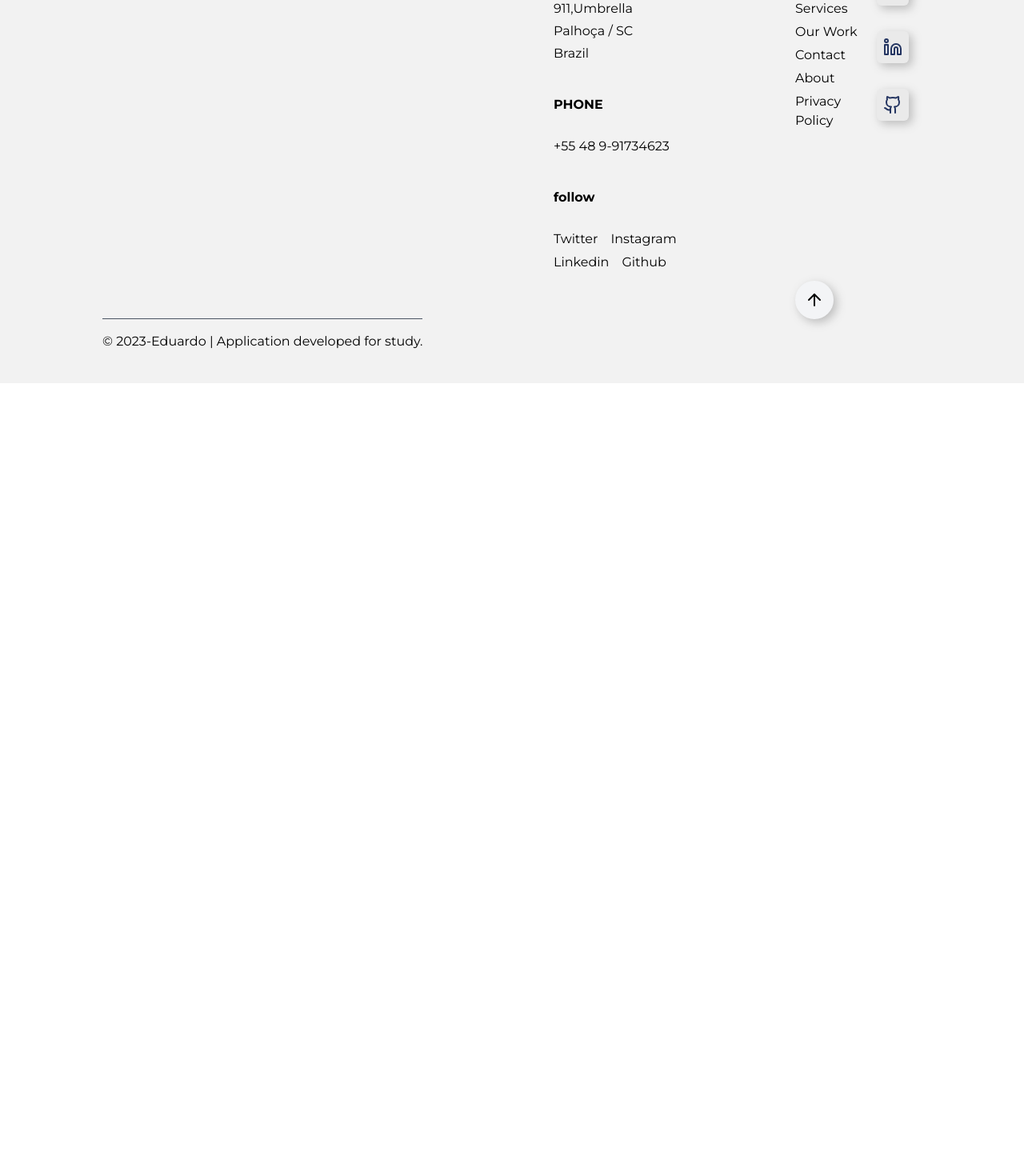
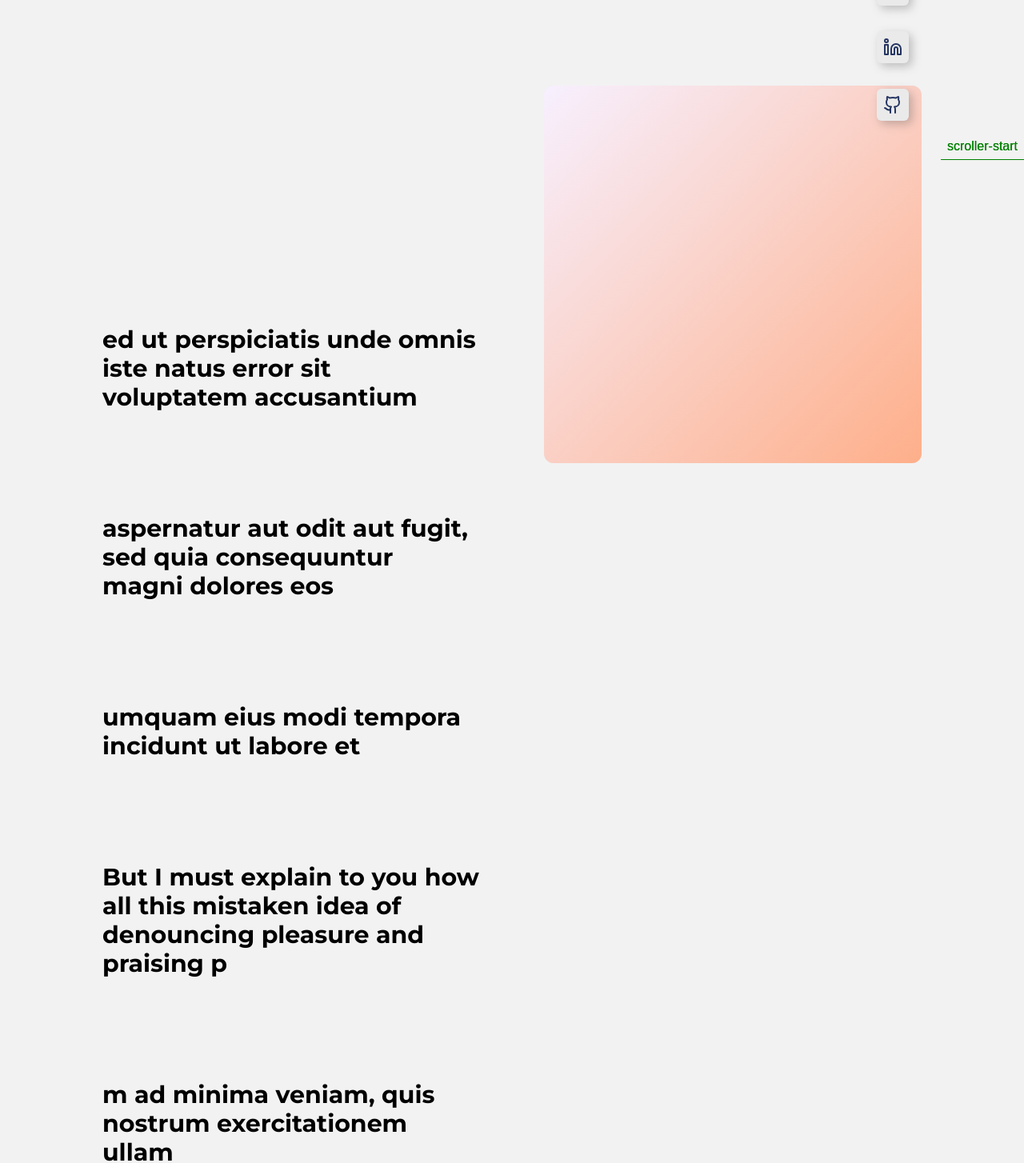
Before and after one commit to juniorflp/Landing-page-next-13, a Next.js app: page /about-us in a window 1280 px wide. Shown: the part 441-1895 px from the top of the page at 80% size. Before the commit the page ends 920 px from the top, so only its background shows below. Built offline with nearby package versions, Linux system fonts and the light colour scheme.

Commit message:
test scroll

```diff
--- a/app/about-us/page.tsx
+++ b/app/about-us/page.tsx
@@ -1,12 +1,148 @@
-import React from "react";
+"use client";
+
+import { NavScreen, NavScreenMobile } from "@/components";
+import {
+  Abacate,
+  Banana,
+  Laranja,
+  Maca,
+  Tangirina,
+  Uva,
+} from "@/components/card-scroll/CardScroll";
+import ListScroll from "@/components/list-scroll/ListScroll";
+import React, { useEffect, useRef } from "react";
+import { gsap } from "gsap";
+import { ScrollTrigger } from "gsap/ScrollTrigger";
+import { start } from "repl";
+
+const features = [
+  {
+    id: "banana",
+    text: "ed ut perspiciatis unde omnis iste natus error sit voluptatem accusantium",
+    card: Banana,
+  },
+  {
+    id: "maca",
+    text: "aspernatur aut odit aut fugit, sed quia consequuntur magni dolores eos ",
+    card: Maca,
+  },
+  {
+    id: "uva",
+    text: "umquam eius modi tempora incidunt ut labore et",
+    card: Uva,
+  },
+  {
+    id: "laranja",
+    text: "But I must explain to you how all this mistaken idea of denouncing pleasure and praising p",
+    card: Laranja,
+  },
+  {
+    id: "abacate",
+    text: "m ad minima veniam, quis nostrum exercitationem ullam",
+    card: Abacate,
+  },
+  {
+    id: "tangirina",
+    text: "tias excepturi sint occaecati cupiditate non provident, similique sunt ",
+    card: Tangirina,
+  },
+];
 
 const AboutUs: React.FC = () => {
+  const ref1 = useRef<HTMLDivElement>(null);
+  const ref2 = useRef<HTMLDivElement>(null);
+
+  gsap.registerPlugin(ScrollTrigger);
+
+  // gsap.to(".anime", {
+  //   x: 700,
+  //   duration: 3,
+  //   scrollTrigger: ".anime",
+  // });
+
+  useEffect(() => {
+    if (ref1.current) {
+      gsap.to(".anime", {
+        y: -1800,
+        duration: 5,
+        scrollTrigger: {
+          trigger: ref1.current,
+          start: "top 50%",
+          end: "bottom 0%",
+          scrub: 1,
+        },
+      });
+    }
+    if (ref2.current) {
+      gsap.to(".anime2", {
+        x: -1800,
+        duration: 5,
+        scrollTrigger: {
+          trigger: ref2.current,
+          start: "top center",
+          end: "bottom 0%",
+          scrub: 1,
+        },
+      });
+    }
+
+    ScrollTrigger.create({
+      markers: true,
+      start: "top 80%",
+      end: "top 50%",
+      trigger: ".anime2",
+      // toggleClass: { targets: "bg-slate-600", className: "bg-red-500" },
+      onEnter: () => console.log("esndksjdksdjskdjskdjk"),
+    });
+  }, []);
+
   return (
-    <>
-      <div className="hero bg-gray-400 ">
-        <div className="flex-center mt-24">About us</div>
+    <main className="bg-bg-color-ligth">
+      <NavScreenMobile />
+      <NavScreen />
+      <div className=" flex pt-96 md:px-32 px-2 gap-20 items-start">
+        <div className="w-full flex py-[50vh] ">
+          <ul>
+            {features.map((i) => (
+              <li key={i.id}>
+                <ListScroll id={i.id}>{i.text}</ListScroll>
+              </li>
+            ))}
+          </ul>
+        </div>
+        <div className="w-full sticky top-0 flex h-screen items-center">
+          <div className="relative w-full aspect-square rounded-xl bg-gray-200">
+            {features.map((item) => (
+              <item.card id={item.id} key={item.id} />
+            ))}
+          </div>
+        </div>
       </div>
-    </>
+      <div className="h-[200vh] flex  md:px-32 px-2 py-[200px] justify-center ">
+        <div className="sticky w-[600px] flex  top-10 pt-[100px] justify-center h-[500px] overflow-hidden">
+          <div ref={ref1} className="anime gap-1 ">
+            <div className=" aspect-square w-[300px] bg-blue-100"></div>
+            <div className=" aspect-square w-[300px] bg-blue-200"></div>
+            <div className=" aspect-square w-[300px] bg-blue-300"></div>
+            <div className=" aspect-square w-[300px] bg-blue-400"></div>
+            <div className=" aspect-square w-[300px] bg-blue-500"></div>
+            <div className=" aspect-square w-[300px] bg-blue-600"></div>
+            <div className=" aspect-square w-[300px] bg-blue-700"></div>
+          </div>
+        </div>
+        <div className="sticky w-[600px] flex  top-10 pt-[100px] justify-start h-[500px] overflow-hidden">
+          <div ref={ref2} className="anime2 flex  gap-1">
+            <div className="flex aspect-square w-[300px] bg-blue-100"></div>
+            <div className="flex aspect-square w-[300px] bg-blue-200"></div>
+            <div className="flex aspect-square w-[300px] bg-blue-300"></div>
+            <div className="flex aspect-square w-[300px] bg-blue-400"></div>
+            <div className="flex aspect-square w-[300px] bg-blue-500"></div>
+            <div className="flex aspect-square w-[300px] bg-blue-600"></div>
+            <div className="flex aspect-square w-[300px] bg-blue-700"></div>
+          </div>
+        </div>
+      </div>
+    </main>
   );
 };
 
--- a/app/context/store.tsx
+++ b/app/context/store.tsx
@@ -1,7 +1,9 @@
 "use client";
 
 import {
+  Dispatch,
   ReactNode,
+  SetStateAction,
   createContext,
   useContext,
   useEffect,
@@ -9,6 +11,7 @@ import {
 } from "react";
 import styles from "../../components/nav-screen/navScreen.module.css";
 import { useTheme } from "next-themes";
+import { usePathname } from "next/navigation";
 
 interface ContextProps {
   showBlackScreen: boolean;
@@ -16,6 +19,8 @@ interface ContextProps {
   openAndClosseScreen: string;
   toggleBlackScreen: () => void;
   toggleBlackScreenMobile: () => void;
+  inViewFeatures: string | null;
+  setInViewFeatures: Dispatch<SetStateAction<string | null>>;
 }
 
 const GlobalContext = createContext<ContextProps>({
@@ -24,6 +29,8 @@ const GlobalContext = createContext<ContextProps>({
   showBlackScreenMobile: false,
   toggleBlackScreen: () => {},
   toggleBlackScreenMobile: () => {},
+  inViewFeatures: null,
+  setInViewFeatures: () => {},
 });
 
 export const GlobalContextProvider = ({
@@ -33,9 +40,11 @@ export const GlobalContextProvider = ({
 }) => {
   const [showBlackScreen, setShowBlackScreen] = useState(false);
   const [showBlackScreenMobile, setShowBlackScreenMobile] = useState(false);
+  const [inViewFeatures, setInViewFeatures] = useState<string | null>(null);
   const [openAndClosseScreen, setopenAndClosseScreen] = useState(
     styles["circle-animation"]
   );
+  const pathName = usePathname();
 
   const toggleBlackScreenMobile = () => {
     setShowBlackScreenMobile((prev) => !prev);
@@ -55,23 +64,27 @@ export const GlobalContextProvider = ({
 
   const { setTheme } = useTheme();
   useEffect(() => {
-    if (window.scrollY > 300 && window.scrollY <= 3150) {
-      setTheme("dark");
-    } else {
-      setTheme("light");
-    }
-    function handleScroll() {
+    if (pathName !== "/about-us") {
       if (window.scrollY > 300 && window.scrollY <= 3150) {
         setTheme("dark");
       } else {
         setTheme("light");
       }
     }
+    function handleScroll() {
+      if (pathName !== "/about-us") {
+        if (window.scrollY > 300 && window.scrollY <= 3150) {
+          setTheme("dark");
+        } else {
+          setTheme("light");
+        }
+      }
+    }
     window.addEventListener("scroll", handleScroll);
     return () => {
       window.removeEventListener("scroll", handleScroll);
     };
-  }, []);
+  }, [pathName]);
 
   return (
     <GlobalContext.Provider
@@ -81,6 +94,8 @@ export const GlobalContextProvider = ({
         toggleBlackScreen,
         toggleBlackScreenMobile,
         showBlackScreenMobile,
+        inViewFeatures,
+        setInViewFeatures,
       }}
     >
       {children}
--- /dev/null
+++ b/components/card-scroll/CardScroll.tsx
@@ -0,0 +1,74 @@
+"use client";
+
+import React, { ReactNode } from "react";
+import classNames from "classnames";
+import { useGlobalContext } from "@/app/context/store";
+
+type CardProps = {
+  gradient: string;
+  children: React.ReactNode;
+} & Cards;
+
+type Cards = {
+  id: string;
+};
+
+const CardScroll = ({ gradient, children, id }: CardProps) => {
+  const { inViewFeatures } = useGlobalContext();
+
+  return (
+    <div
+      className={classNames(
+        "absolute w-full h-full inset-0  rounded-xl bg-gradient-to-br transition-opacity",
+        gradient,
+        inViewFeatures === id ? "opacity-100" : "opacity-0"
+      )}
+    >
+      {children}
+    </div>
+  );
+};
+
+export const Banana = ({ id }: Cards) => {
+  return (
+    <CardScroll id={id} gradient="from-[#f7f0ff] to-[#fee38a]">
+      <span />
+    </CardScroll>
+  );
+};
+
+export const Maca = ({ id }: Cards) => {
+  return (
+    <CardScroll id={id} gradient="from-[#f7f0ff] to-[#fe8a8a]">
+      <span />
+    </CardScroll>
+  );
+};
+export const Uva = ({ id }: Cards) => {
+  return (
+    <CardScroll id={id} gradient="from-[#f7f0ff] to-[#a78afe]">
+      <span />
+    </CardScroll>
+  );
+};
+export const Laranja = ({ id }: Cards) => {
+  return (
+    <CardScroll id={id} gradient="from-[#f7f0ff] to-[#fec28a]">
+      <span />
+    </CardScroll>
+  );
+};
+export const Abacate = ({ id }: Cards) => {
+  return (
+    <CardScroll id={id} gradient="from-[#f7f0ff] to-[#8afea7]">
+      <span />
+    </CardScroll>
+  );
+};
+export const Tangirina = ({ id }: Cards) => {
+  return (
+    <CardScroll id={id} gradient="from-[#f7f0ff] to-[#feaf8a]">
+      <span />
+    </CardScroll>
+  );
+};
--- /dev/null
+++ b/components/list-scroll/ListScroll.tsx
@@ -0,0 +1,40 @@
+"use client";
+
+import React, { useEffect, useRef } from "react";
+import { useInView } from "framer-motion";
+import classNames from "classnames";
+import { useGlobalContext } from "@/app/context/store";
+
+type Props = {
+  children: React.ReactNode;
+  id: string;
+};
+
+const ListScroll = ({ children, id }: Props) => {
+  const ref = useRef<HTMLParagraphElement>(null);
+  const isInView = useInView(ref, { margin: "-50% 0px -50% 0px" }); // para saber se o elemento esta no meio da div
+  const { inViewFeatures, setInViewFeatures } = useGlobalContext();
+
+  useEffect(() => {
+    if (isInView) {
+      setInViewFeatures(id);
+    }
+    // if (!isInView && inViewFeatures === id) {
+    //   setInViewFeatures(null);
+    // }
+  }, [isInView, id]);
+
+  return (
+    <p
+      ref={ref}
+      className={classNames(
+        "py-16 text-3xl transition-colors font-bold",
+        isInView ? "text-black" : "text-gray-400"
+      )}
+    >
+      {children}
+    </p>
+  );
+};
+
+export default ListScroll;
--- a/components/nav-screen/NavScreen.tsx
+++ b/components/nav-screen/NavScreen.tsx
@@ -17,7 +17,7 @@ const NavScreen: React.FC = () => {
     >
       <div className="absolute   w-[20%] h-[30%] top-[35%] right-[25%]">
         <nav className="flex flex-col ">
-          <Link href="/" className="link-hero">
+          <Link href="/about-us" className="link-hero">
             About
           </Link>
           <Link href="/" className="link-hero">
--- a/package.json
+++ b/package.json
@@ -13,6 +13,9 @@
     "@types/react": "18.2.14",
     "@types/react-dom": "18.2.6",
     "autoprefixer": "10.4.14",
+    "classnames": "^2.3.2",
+    "framer-motion": "^10.13.0",
+    "gsap": "^3.12.2",
     "lucide-react": "^0.258.0",
     "next": "13.4.8",
     "next-themes": "^0.2.1",
```
Also changed, not shown: 1 other file (tests, documents, lock files or other folders).
